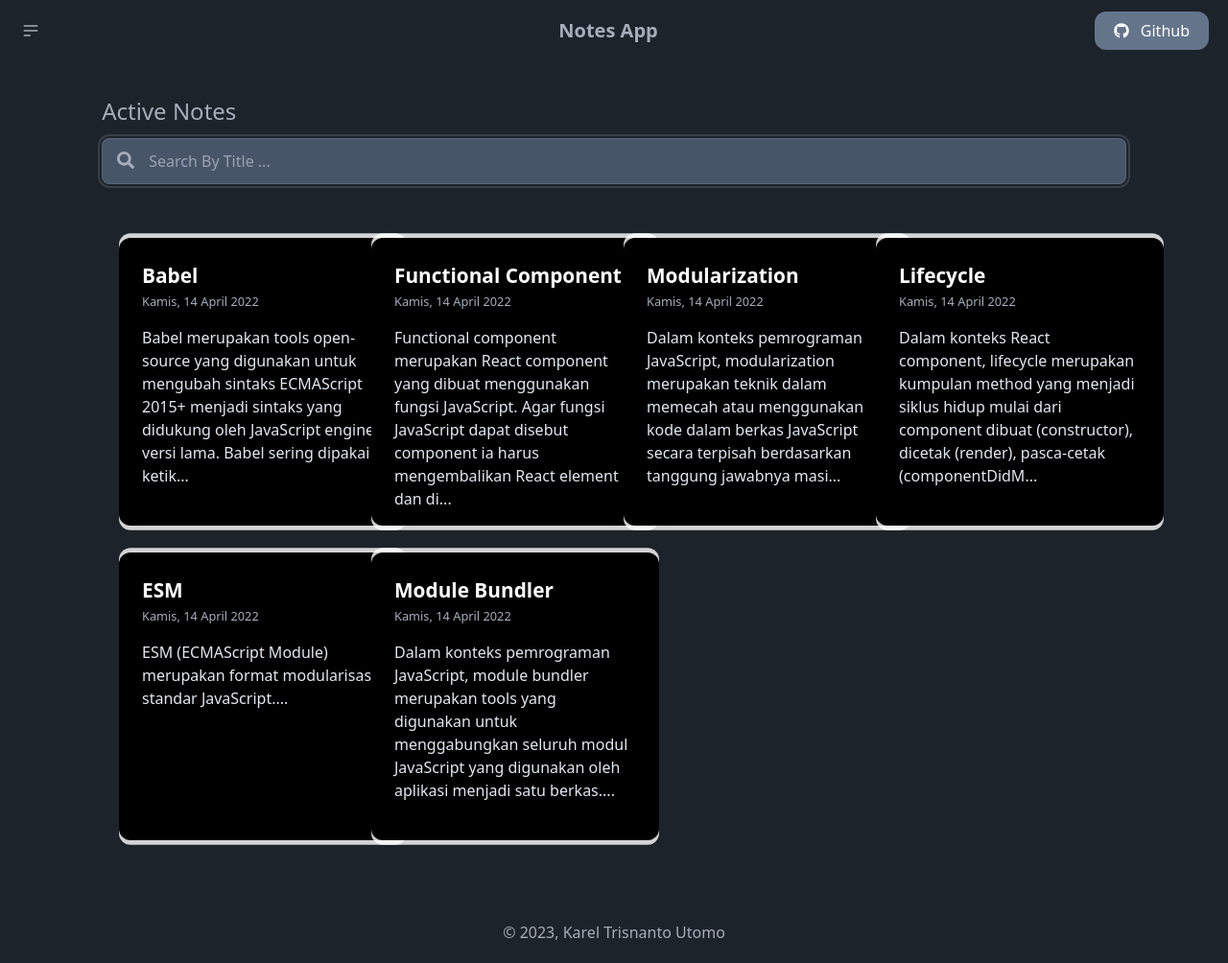
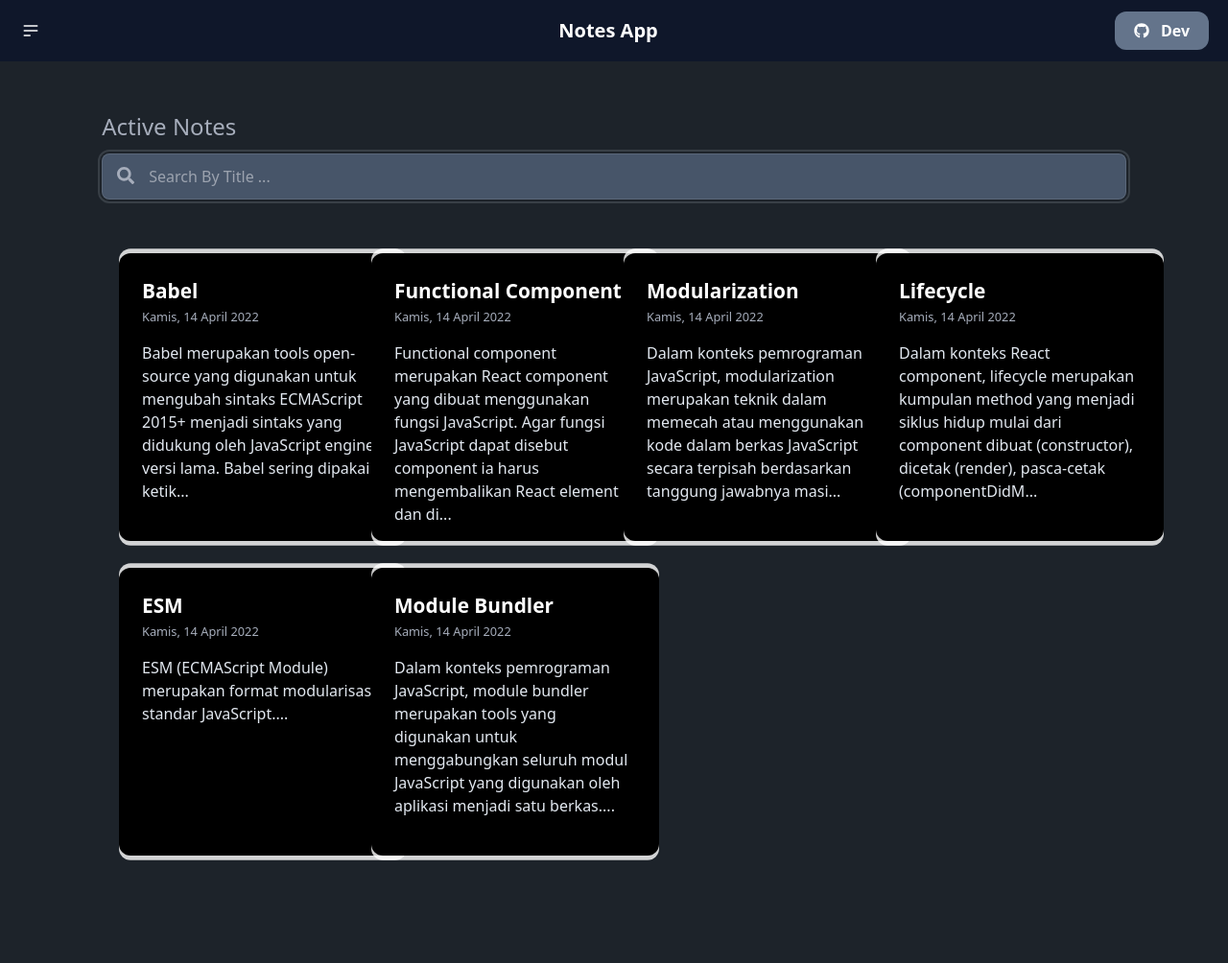
Before and after one commit to KarMint26/notes-app-v2, a React (Vite) app: page / in a window 1280 px wide. Shown: the whole page at 96% size. After the commit the page ends 952 px from the top, so only its background shows below. Built offline with nearby package versions, Linux system fonts and the light colour scheme.

Commit message:
feature: arsip unarsip delete

```diff
--- a/src/App.jsx
+++ b/src/App.jsx
@@ -1,24 +1,29 @@
 import React from "react";
-import { Routes, Route } from "react-router-dom";
+import { Routes, Route, useLocation } from "react-router-dom";
 import Navigation from "./components/Navigation";
 import HomePage from "./pages/HomePage";
 import AddNotes from "./pages/AddNotes";
 import DetailNotes from "./pages/DetailNotes";
 import Archieves from "./pages/Archieves";
-import Footer from "./components/Footer";
+import Page404 from "./pages/Page404";
 
 function App() {
+ const location = useLocation();
+ const is404 = location.pathname === "/404";
+
  return (
-    <React.Fragment>
-      <Navigation />
+   <div className="mb-10">
+     {!is404 && <Navigation />}
+     <div className="mt-20">
        <Routes>
          <Route path="/" element={<HomePage />} />
          <Route path="/notes/new" element={<AddNotes />} />
          <Route path="/notes/:id" element={<DetailNotes />} />
          <Route path="/notes/archieves" element={<Archieves />} />
+         <Route path="/*" element={<Page404 />} />
        </Routes>
-      <Footer />
-    </React.Fragment>
+     </div>
+   </div>
  );
 }
 
--- /dev/null
+++ b/src/components/BtnNotes.jsx
@@ -0,0 +1,18 @@
+import React from "react";
+import PropTypes from "prop-types";
+
+export default function BtnNotes({ Icon, handler = () => {} }) {
+  return (
+    <div
+      className="button rounded-full w-12 h-12 sm:w-16 sm:h-16 cursor-pointer bg-slate-600 flex justify-center items-center transition duration-300 hover:bg-slate-700"
+      onClick={handler}
+    >
+      <Icon className="text-xl sm:text-2xl text-white" />
+    </div>
+  );
+}
+
+BtnNotes.propTypes = {
+  Icon: PropTypes.oneOfType([PropTypes.func, PropTypes.element]),
+  handler: PropTypes.func,
+};
--- a/src/components/CardContainer.jsx
+++ b/src/components/CardContainer.jsx
@@ -19,7 +19,7 @@ export default function CardContainer({ notes, isArchievePage }) {
         </div>
       ) : (
         <div className="flex justify-center items-center">
-          {isArchievePage ? 'Arsip Kosong' : 'Tidak Ada Catatan'}
+          {isArchievePage ? 'Arsip kosong' : 'Tidak ada catatan'}
         </div>
       )}
     </React.Fragment>
--- a/src/components/Footer.jsx
+++ /dev/null
@@ -1,9 +0,0 @@
-import React from "react";
-
-export default function Footer() {
-  return (
-    <footer className="flex justify-center items-center text-center mt-16 mb-5 sm:text-base text-sm">
-      &copy; 2023, Karel Trisnanto Utomo
-    </footer>
-  );
-}
--- a/src/components/Navigation.jsx
+++ b/src/components/Navigation.jsx
@@ -4,10 +4,10 @@ import { FaArchive, FaGithub, FaHome, FaNotesMedical } from "react-icons/fa";
 
 export default function Navigation() {
   return (
-    <div className="navbar bg-base-100 py-2 pr-5">
+    <div className="navbar bg-slate-900 py-2 pr-5 fixed top-0 z-[999]">
       <div className="navbar-start">
         <div className="dropdown">
-          <div tabIndex={0} role="button" className="btn btn-ghost btn-circle">
+          <div tabIndex={0} role="button" className="btn btn-ghost btn-circle text-white">
             <svg
               xmlns="http://www.w3.org/2000/svg"
               className="h-5 w-5"
@@ -25,17 +25,17 @@ export default function Navigation() {
           </div>
           <ul
             tabIndex={0}
-            className="menu menu-sm dropdown-content mt-3 z-[1] p-2 shadow bg-base-100 rounded-box w-52"
+            className="menu menu-sm dropdown-content mt-3 z-[1] p-2 shadow bg-slate-700 rounded-box w-52"
           >
             <li>
-              <Link className="flex justify-start items-center" to={"/"}>
+              <Link className="flex text-white justify-start items-center" to={"/"}>
                 <FaHome />
                 <p>Homepage</p>
               </Link>
             </li>
             <li>
               <Link
-                className="flex justify-start items-center"
+                className="flex text-white justify-start items-center"
                 to={"/notes/new"}
               >
                 <FaNotesMedical />
@@ -44,7 +44,7 @@ export default function Navigation() {
             </li>
             <li>
               <Link
-                className="flex justify-start items-center"
+                className="flex text-white justify-start items-center"
                 to={"/notes/archieves"}
               >
                 <FaArchive />
@@ -55,7 +55,7 @@ export default function Navigation() {
         </div>
       </div>
       <div className="navbar-center">
-        <Link to={"/"} className="btn btn-ghost text-xl">
+        <Link to={"/"} className="btn btn-ghost text-xl text-white">
           Notes App
         </Link>
       </div>
@@ -63,10 +63,10 @@ export default function Navigation() {
         <Link
           to={"https://github.com/KarMint26"}
           target="_blank"
-          className="github flex justify-center items-center gap-2 sm:gap-3 sm:px-5 px-3 py-[.5rem] sm:py-2 bg-slate-500 text-white rounded-lg sm:rounded-xl transition duration-300 hover:bg-slate-600 cursor-pointer text-xs sm:text-base"
+          className="github flex font-bold justify-center items-center gap-2 sm:gap-3 sm:px-5 px-3 py-[.5rem] sm:py-2 bg-slate-500 text-white rounded-lg sm:rounded-xl transition duration-300 hover:bg-slate-600 cursor-pointer text-xs sm:text-base"
         >
           <FaGithub className="sm:text-base text-xs" />
-          <p>Github</p>
+          <p>Dev</p>
         </Link>
       </div>
     </div>
--- a/src/pages/Archieves.jsx
+++ b/src/pages/Archieves.jsx
@@ -69,4 +69,5 @@ export default ArchievesWrapper;
 
 Archieves.propTypes = {
   onnKeywordParams: PropTypes.func.isRequired,
+  defaultKeyword: PropTypes.string,
 };
--- a/src/pages/DetailNotes.jsx
+++ b/src/pages/DetailNotes.jsx
@@ -1,13 +1,27 @@
-import React, { Component } from 'react'
-import { useParams } from 'react-router-dom';
+import React, { Component } from "react";
+import { useParams, useNavigate } from "react-router-dom";
+import {
+  archiveNote,
+  deleteNote,
+  getNote,
+  unarchiveNote,
+} from "../utils/local-data";
+import { FaTrash } from "react-icons/fa";
+import { IoMdArchive } from "react-icons/io";
+import { MdUnarchive } from "react-icons/md";
+import BtnNotes from "../components/BtnNotes";
+import PropTypes from "prop-types";
 
 const DetailNotesWrapper = () => {
   const { id } = useParams();
+  const navigate = useNavigate();
 
-  return (
-    <DetailNotes idNotes={id} />
-  )
-}
+  const navigateToHome = () => {
+    navigate("/");
+  };
+
+  return <DetailNotes idNotes={id} navigation={navigateToHome} />;
+};
 
 class DetailNotes extends Component {
   constructor(props) {
@@ -15,12 +29,59 @@ class DetailNotes extends Component {
   }
 
   render() {
+    const detailNote = getNote(this.props.idNotes);
+
     return (
-      <div>
-        <h1>DetailNotes - {this.props.idNotes}</h1>
+      <div className="relative p-3 flex justify-center items-center flex-col space-y-14 sm:space-y-20 w-full mt-8">
+        <div
+          key={detailNote.id}
+          className="w-[85%] flex justify-center items-start flex-col"
+        >
+          <h1 className="text-white font-bold text-3xl sm:text-4xl lg:text-6xl mb-2 lg:mb-3">
+            {detailNote.title}
+          </h1>
+          <h3 className="text-xs sm:text-base mb-3 sm:mb-5 lg:mb-7">
+            {detailNote.createdAt}
+          </h3>
+          <p className="text-slate-200 text-sm sm:text-lg lg:text-xl">
+            {detailNote.body}
+          </p>
+        </div>
+
+        <div className="btn-wrapper flex justify-center items-center gap-3 sm:gap-5 fixed bottom-8 right-8">
+          {!detailNote.archived ? (
+            <BtnNotes
+              Icon={IoMdArchive}
+              handler={() => {
+                archiveNote(detailNote.id);
+                this.props.navigation();
+              }}
+            />
+          ) : (
+            <BtnNotes
+              Icon={MdUnarchive}
+              handler={() => {
+                unarchiveNote(detailNote.id);
+                this.props.navigation();
+              }}
+            />
+          )}
+          <BtnNotes
+            Icon={FaTrash}
+            handler={() => {
+              deleteNote(detailNote.id);
+              this.props.navigation();
+            }}
+          />
+        </div>
       </div>
-    )
+    );
   }
 }
 
 export default DetailNotesWrapper;
+
+DetailNotes.propTypes = {
+  navigation: PropTypes.func.isRequired,
+  idNotes: PropTypes.string.isRequired,
+};
--- a/src/pages/HomePage.jsx
+++ b/src/pages/HomePage.jsx
@@ -69,4 +69,5 @@ export default HomePageWrapper;
 
 HomePage.propTypes = {
   onnKeywordParams: PropTypes.func.isRequired,
+  defaultKeyword: PropTypes.string,
 };
--- /dev/null
+++ b/src/pages/Page404.jsx
@@ -0,0 +1,7 @@
+import React from 'react'
+
+export default function Page404() {
+  return (
+    <div>404</div>
+  )
+}
```
Lines whose indentation alone changed are shown as unchanged.
